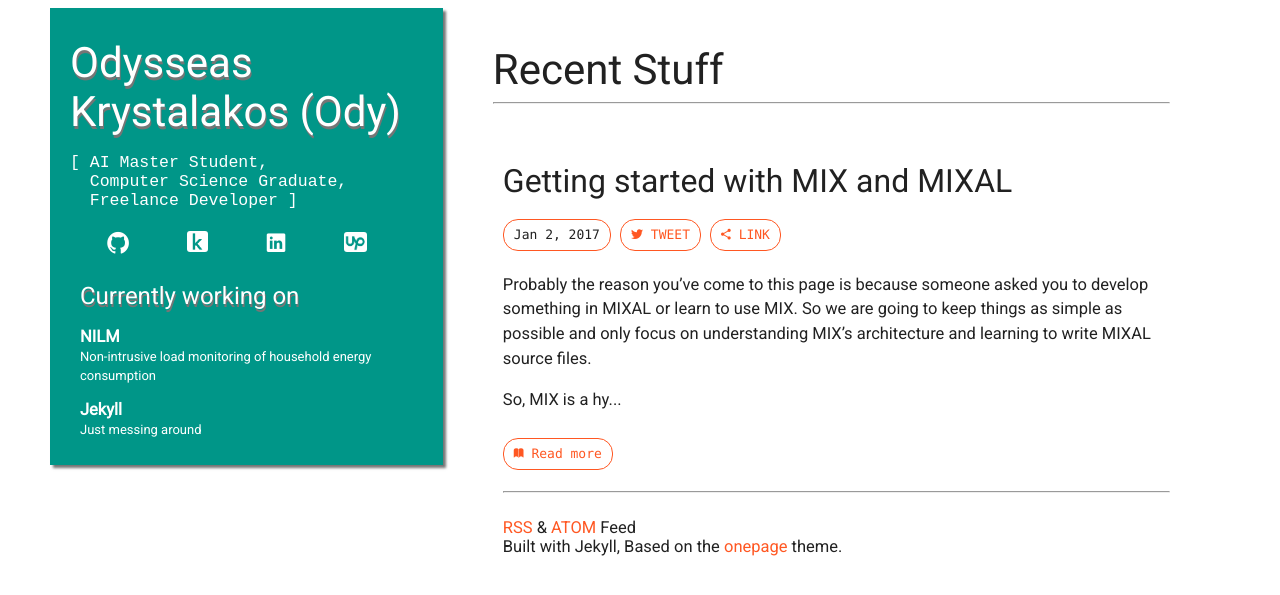
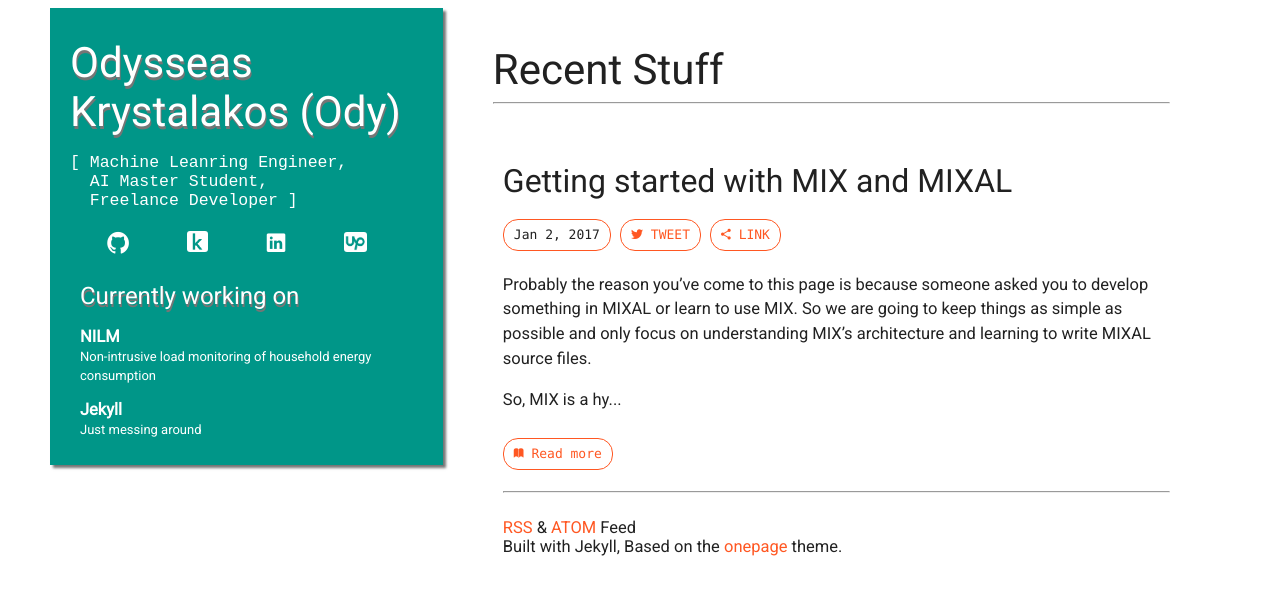
Before and after one commit to OdysseasKr/odysseaskr.github.io, a Jekyll site: the page built from index.html, in a window 1280 px wide. Shown: the top 595 px of the page. Built offline with Jekyll 4.4.1, drawn with Linux system fonts in a browser that asks for light colours; some web fonts are replaced.

Commit message:
Update description

```diff
--- a/_config.yml
+++ b/_config.yml
@@ -7,7 +7,7 @@ lsi: false
 permalink: /:year/:month/:title.html
 
 title: "Odysseas Krystalakos (Ody)"
-description: ["AI Master Student", "Computer Science Graduate", "Freelance Developer"]
+description: ["Machine Leanring Engineer", "AI Master Student", "Freelance Developer"]
 baseurl: ""
 url: "http://odysseaskr.github.io" # replace by your site's url
 twitter_username: your-name
```
